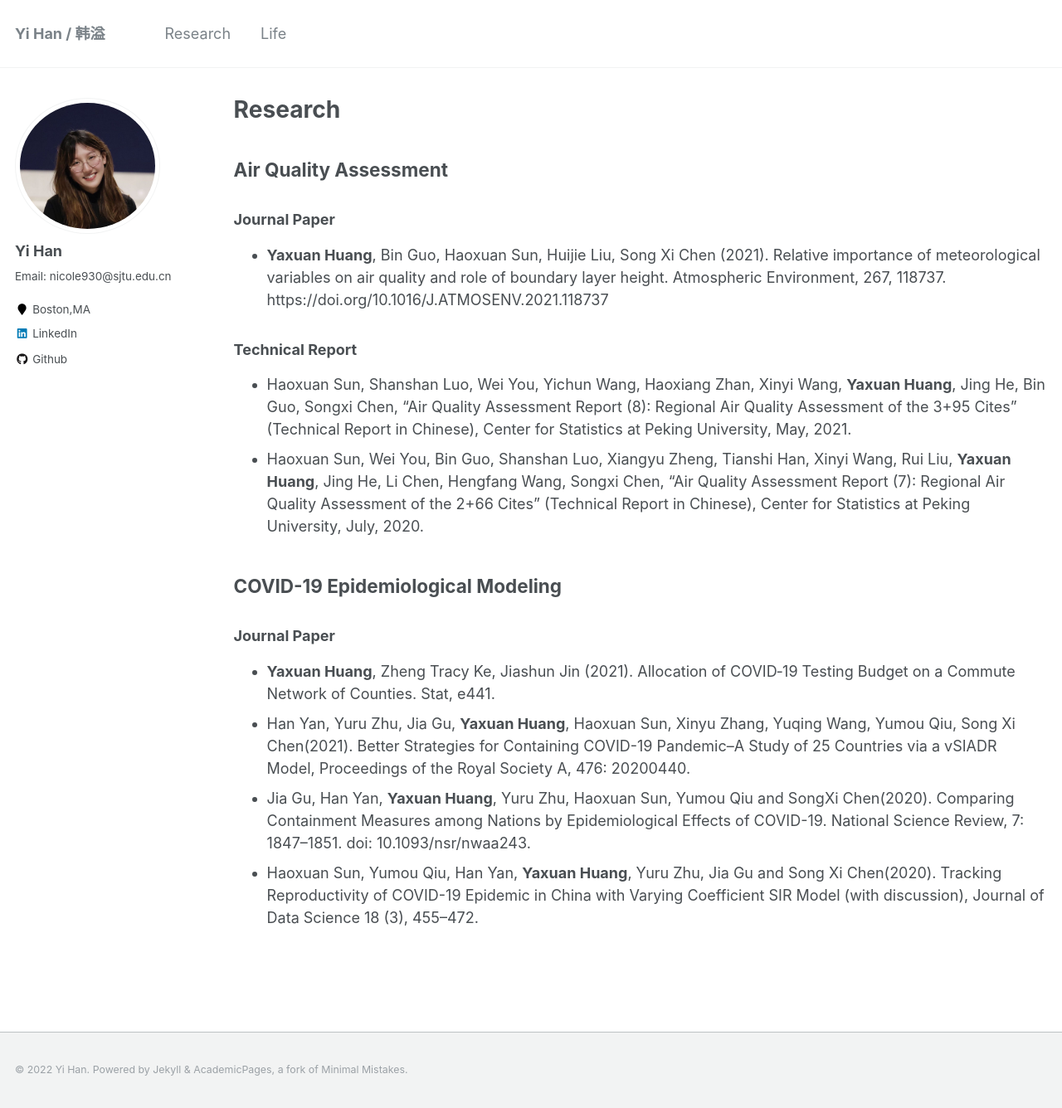
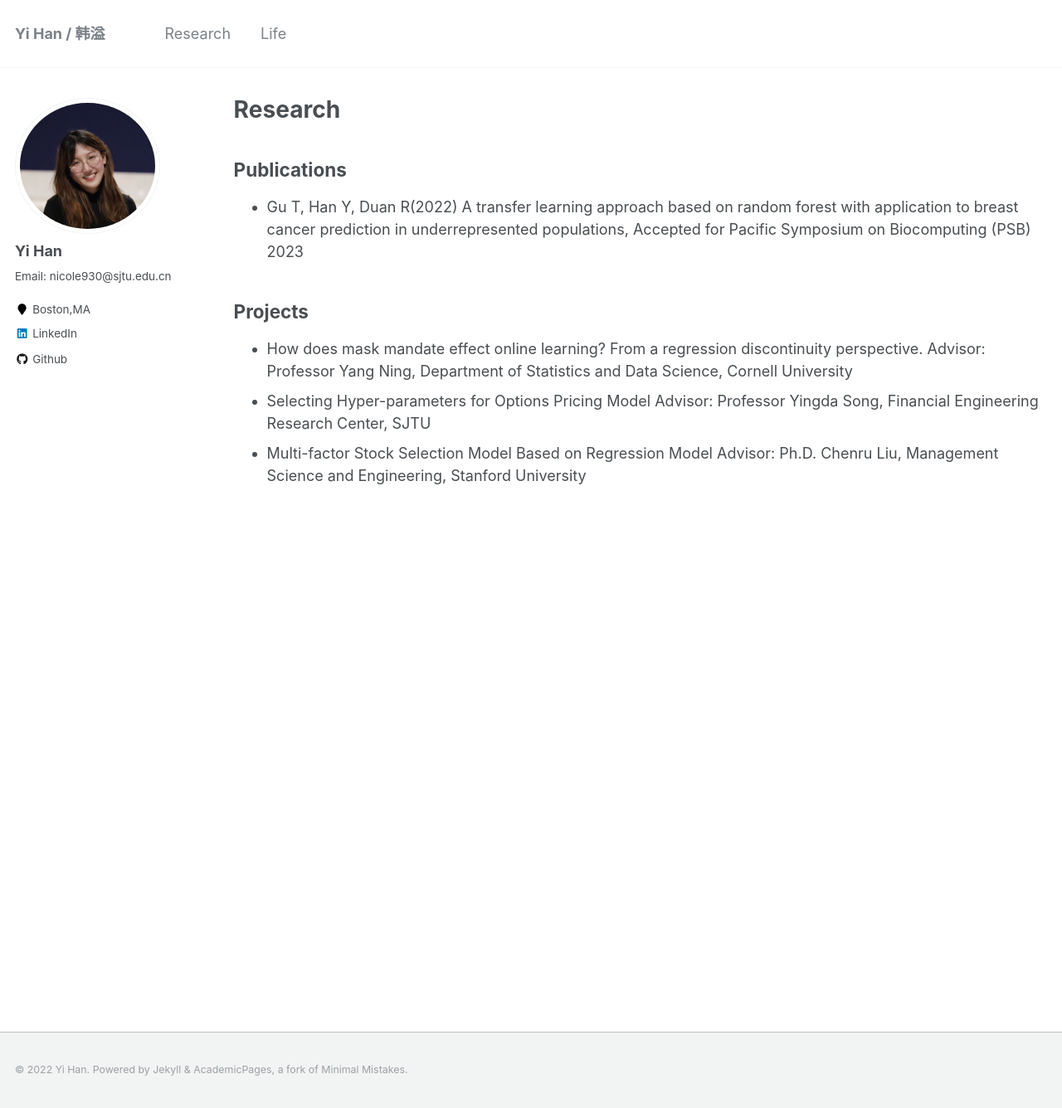
Before and after one commit to yiiihan/yiiihan.github.io, a Jekyll site: the page built from _pages/research.md, in a window 1280 px wide and 1336 px high. Shown: the whole window at 83% size. Built offline with Jekyll 4.4.1, drawn with Linux system fonts in a browser that asks for light colours.

Commit message:
add pub and projects

```diff
--- a/_pages/research.md
+++ b/_pages/research.md
@@ -5,25 +5,13 @@ permalink: /research/
 author_profile: true
 ---
 
-{% if author.googlescholar %}
-  You can also find my articles on <u><a href="{{author.googlescholar}}">my Google Scholar profile</a>.</u>
-{% endif %}
+## Publications
+- Gu T, Han Y, Duan R(2022) A transfer learning approach based on random forest with application to breast cancer prediction in underrepresented populations, Accepted for Pacific Symposium on Biocomputing (PSB) 2023
 
-
-
-## Air Quality Assessment
-
-### Journal Paper
-- **Yaxuan Huang**, Bin Guo, Haoxuan Sun, Huijie Liu,  Song Xi Chen (2021). Relative importance of meteorological variables on air quality and role of boundary layer height. Atmospheric Environment, 267, 118737. https://doi.org/10.1016/J.ATMOSENV.2021.118737
-
-### Technical Report
-- Haoxuan Sun, Shanshan Luo, Wei You, Yichun Wang, Haoxiang Zhan, Xinyi Wang, **Yaxuan Huang**, Jing He, Bin Guo, Songxi Chen, “Air Quality Assessment Report (8): Regional Air Quality Assessment of the 3+95 Cites” (Technical Report in Chinese), Center for Statistics at Peking University, May, 2021.
-- Haoxuan Sun, Wei You, Bin Guo, Shanshan Luo, Xiangyu Zheng, Tianshi Han, Xinyi Wang, Rui Liu, **Yaxuan Huang**, Jing He, Li Chen, Hengfang Wang, Songxi Chen, “Air Quality Assessment Report (7): Regional Air Quality Assessment of the 2+66 Cites” (Technical Report in Chinese), Center for Statistics at Peking University, July, 2020.
-
-## COVID-19 Epidemiological Modeling
-
-### Journal Paper
-- **Yaxuan Huang**, Zheng Tracy Ke,  Jiashun Jin (2021). Allocation of COVID‐19 Testing Budget on a Commute Network of Counties. Stat, e441.
-- Han Yan, Yuru Zhu, Jia Gu, **Yaxuan Huang**, Haoxuan Sun, Xinyu Zhang, Yuqing Wang, Yumou Qiu, Song Xi Chen(2021). Better Strategies for Containing COVID-19 Pandemic–A Study of 25 Countries via a vSIADR Model, Proceedings of the Royal Society A, 476: 20200440.
-- Jia Gu, Han Yan, **Yaxuan Huang**, Yuru Zhu, Haoxuan Sun, Yumou Qiu and SongXi Chen(2020). Comparing Containment Measures among Nations by Epidemiological Effects of COVID-19. National Science Review, 7: 1847–1851. doi: 10.1093/nsr/nwaa243.
-- Haoxuan Sun, Yumou Qiu, Han Yan, **Yaxuan Huang**, Yuru Zhu, Jia Gu and Song Xi Chen(2020). Tracking Reproductivity of COVID-19 Epidemic in China with Varying Coefficient SIR Model (with discussion), Journal of Data Science 18 (3), 455–472.
+## Projects
+- How does mask mandate effect online learning? From a regression discontinuity perspective.
+Advisor: Professor Yang Ning, Department of Statistics and Data Science, Cornell University
+- Selecting Hyper-parameters for Options Pricing Model
+Advisor: Professor Yingda Song, Financial Engineering Research Center, SJTU
+- Multi-factor Stock Selection Model Based on Regression Model
+Advisor: Ph.D. Chenru Liu, Management Science and Engineering, Stanford University
```
